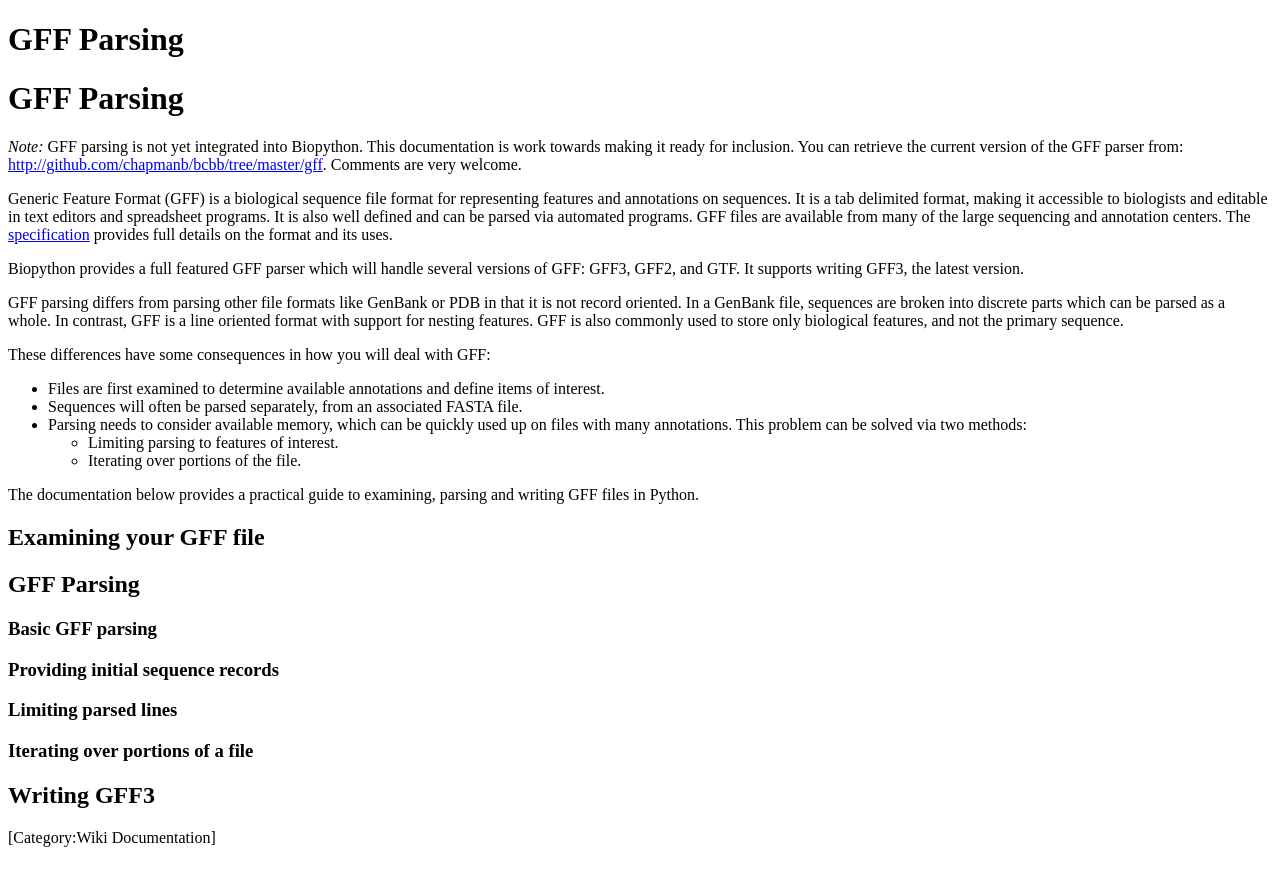
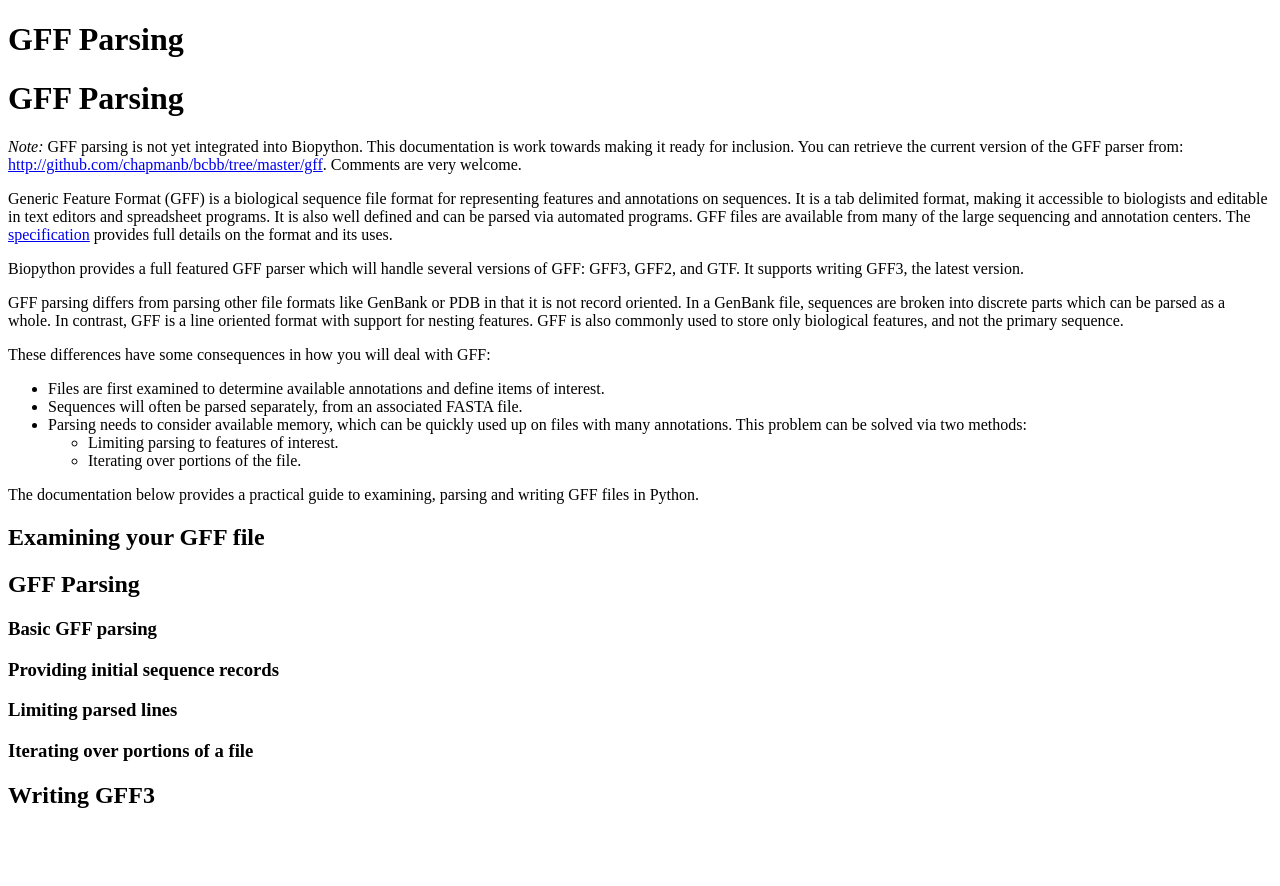
Before and after one commit to biopython/biopython.github.io, a Jekyll site: the page built from wiki/GFF_Parsing.md, in a window 1280 px wide. Shown: the top 886 px of the page. Built offline with Jekyll 4.4.1, drawn with Linux system fonts in a browser that asks for light colours; part of the change alters nothing that is shown.

Commit message:
Change to wiki page

```diff
--- a/wiki/GFF_Parsing.md
+++ b/wiki/GFF_Parsing.md
@@ -2,6 +2,8 @@
 title: GFF Parsing
 permalink: wiki/GFF_Parsing
 layout: wiki
+tags:
+ - Wiki Documentation
 ---
 
 GFF Parsing
@@ -64,5 +66,3 @@ GFF Parsing
 
 Writing GFF3
 ------------
-
-\[Category:Wiki Documentation\]
```
Also changed, not shown: 1 other file.
